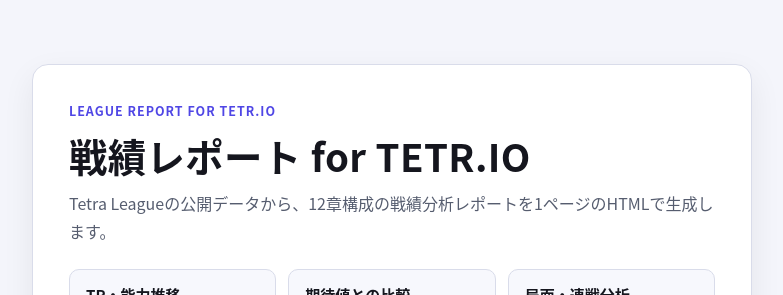
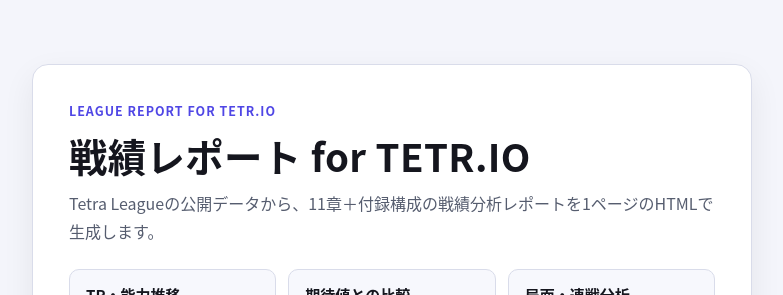
Before and after one commit to 61bi-234469/tetrio_report_app, a website with bundled scripts: page web/public/index.html in a window 1280 px wide. Shown: the top 295 px of the page, without its empty margins (248-1031 px from the left). Built offline with nearby package versions, Linux system fonts and the light colour scheme.

Commit message:
Point the README at the deployed web app
Nothing in the repository said where the app runs, so a reader who
wanted to use it rather than build it had to deploy their own Worker
or guess the workers.dev name. Put the production URL in its own
section near the top, and repeat it in the web edition's section for
readers who skip straight there.

Correct the chapter count while touching the same sentences: the web
report now ends at chapter 12 with the replay candidates in appendix
D, so it is 11 chapters plus appendices, not 12 chapters. The landing
page tagline carried the same stale number. The Python edition still
renders chapter 13, so its section now says the chapter layout is
broadly shared rather than identical.

Model: Claude Opus 5

```diff
--- a/web/public/index.html
+++ b/web/public/index.html
@@ -48,7 +48,7 @@
       <section class="form-panel" aria-labelledby="page-title">
         <p class="eyebrow">League Report for TETR.IO</p>
         <h1 id="page-title">戦績レポート for TETR.IO</h1>
-        <p class="tagline">Tetra Leagueの公開データから、12章構成の戦績分析レポートを1ページのHTMLで生成します。</p>
+        <p class="tagline">Tetra Leagueの公開データから、11章＋付録構成の戦績分析レポートを1ページのHTMLで生成します。</p>
         <ul class="features">
           <li><b>TR・能力推移</b>成長とドローダウンを時系列で確認</li>
           <li><b>期待値との比較</b>Glicko期待勝率に対する超過を集計</li>
```
Also changed, not shown: README.md.
